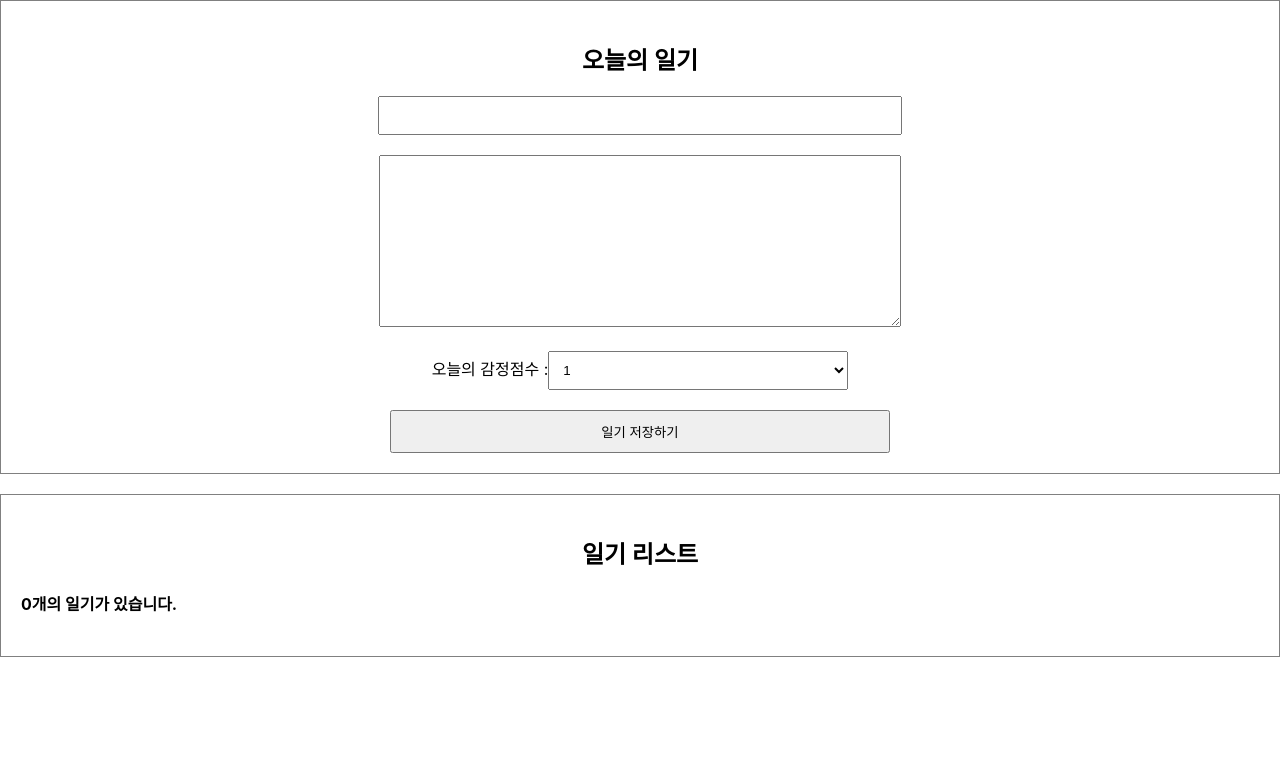
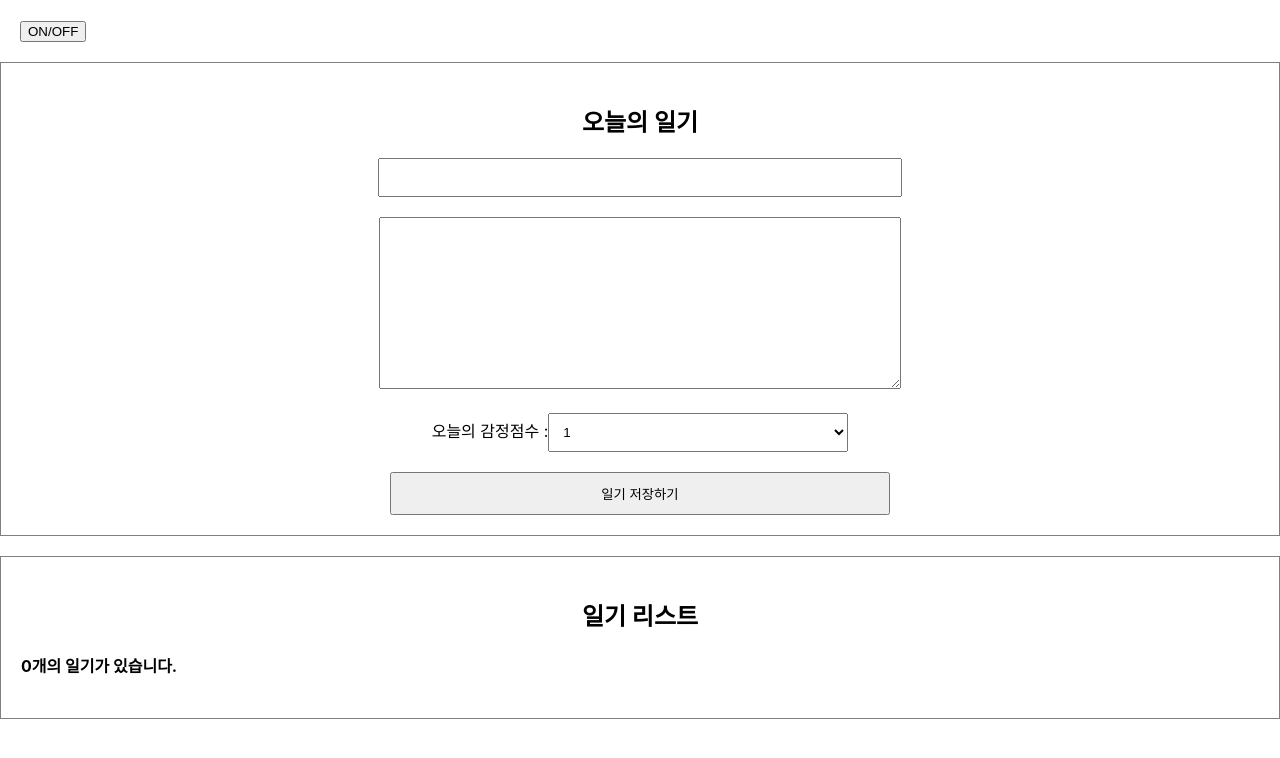
Before and after one commit to do-not-do-that/actDiary, a React (Create React App) app: page / in a window 1280 px wide. Shown: the top 758 px of the page. Built offline with nearby package versions, Linux system fonts and the light colour scheme.

Commit message:
feat : useEffect 로 마운트, 업데이트, 언마운트 전후 조작하기

```diff
--- a/src/App.js
+++ b/src/App.js
@@ -2,6 +2,7 @@
 import DiaryEditor from './DiaryEditor';
 import DiaryList from './DiaryList';
 import { useState, useRef } from 'react';
+import Lifecycle from './Lifecycle';
 
 function App() {
   const [data, setData] = useState([]);
@@ -33,6 +34,7 @@
   };
   return (
     <div className="App">
+      <Lifecycle />
       <DiaryEditor onCreate={onCreate} />
       <DiaryList diaryList={data} onRemove={onRemove} onEdit={onEdit} />
     </div>
--- /dev/null
+++ b/src/Lifecycle.js
@@ -0,0 +1,27 @@
+import React, { useEffect, useState } from 'react';
+
+const UnMountTest = () => {
+  useEffect(() => {
+    console.log('마운트 !');
+    return () => {
+      // unmount 시점에 실행됨
+      console.log('언마운트 !');
+    };
+  }, []);
+  return <div>Unmount Testing Component</div>;
+};
+
+const Lifecycle = () => {
+  const [isVisible, setIsVisible] = useState(false);
+  const toggle = () => {
+    setIsVisible(!isVisible);
+  };
+  return (
+    <div style={{ padding: 20 }}>
+      <button onClick={toggle}>ON/OFF</button>
+      {isVisible && <UnMountTest />}
+    </div>
+  );
+};
+
+export default Lifecycle;
```
